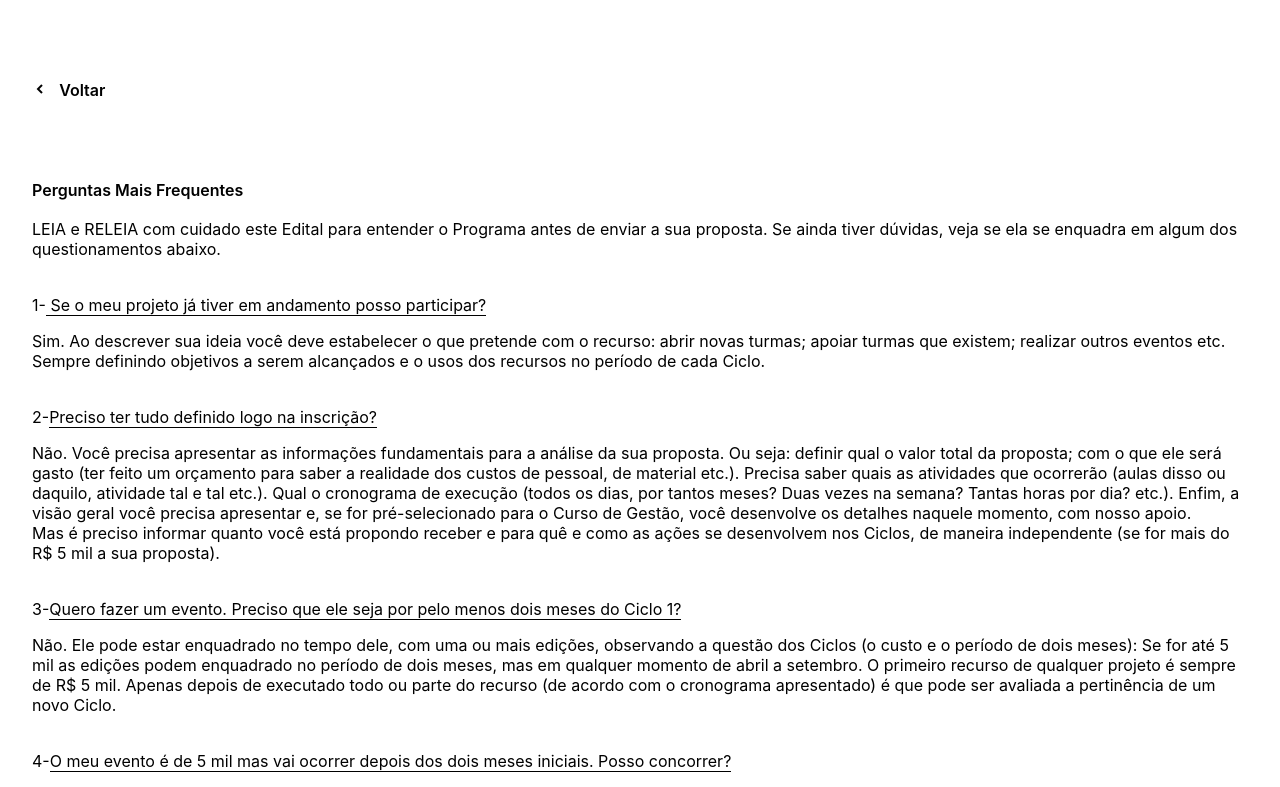
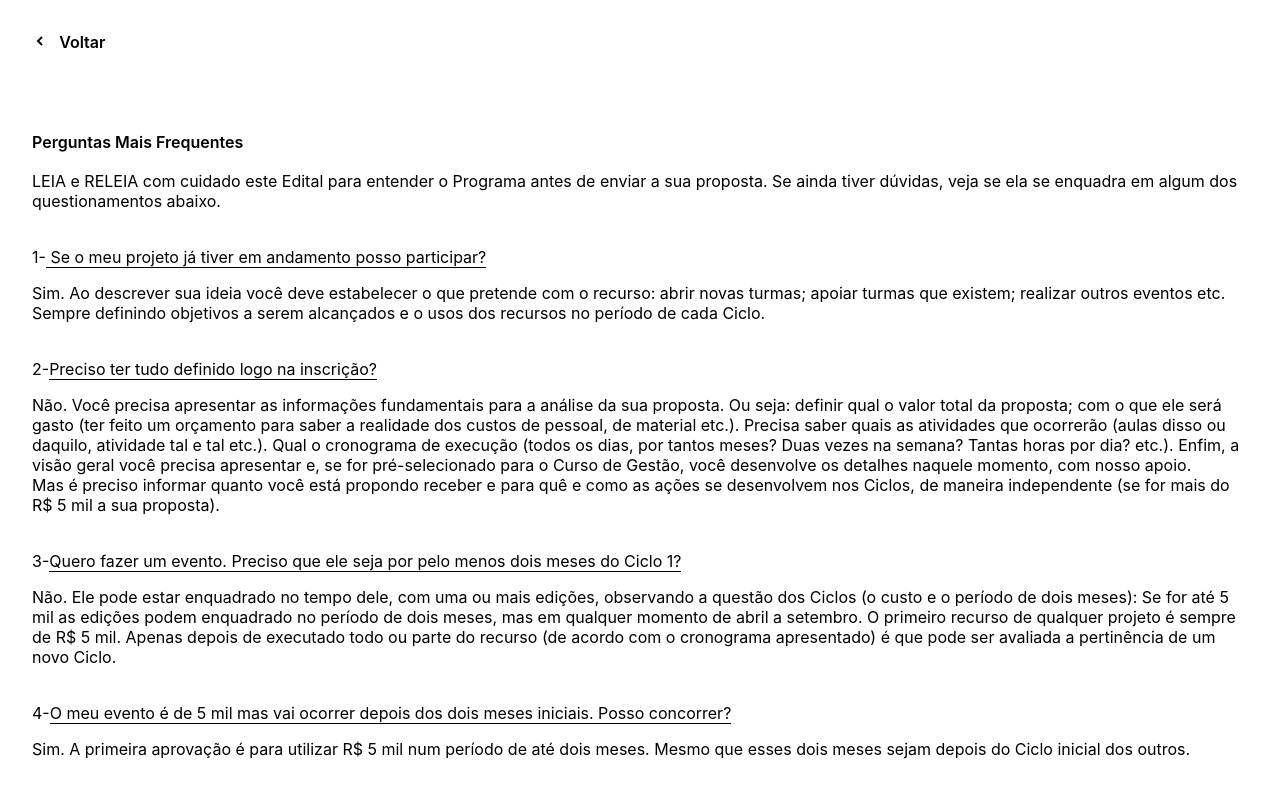
Before and after one commit to Evymendes/site-favela, a React (Create React App) app: page /recursos/perguntas-mais-frequentes in a window 1280 px wide. Shown: the top 787 px of the page. Built offline with nearby package versions, Linux system fonts and the light colour scheme.

Commit message:
adjustes in styles

```diff
--- a/src/Pages/EditalRecursos/Perguntas/index.js
+++ b/src/Pages/EditalRecursos/Perguntas/index.js
@@ -19,7 +19,7 @@ const Content = styled.section`
 const BoxContent = styled.div`
   width: 100%;
   max-width: 1440px;
-  padding: 3rem 2rem 3rem 2rem;
+  padding: 0 2rem 3rem 2rem;
 `
 
 const TextBold = styled.p`
```
